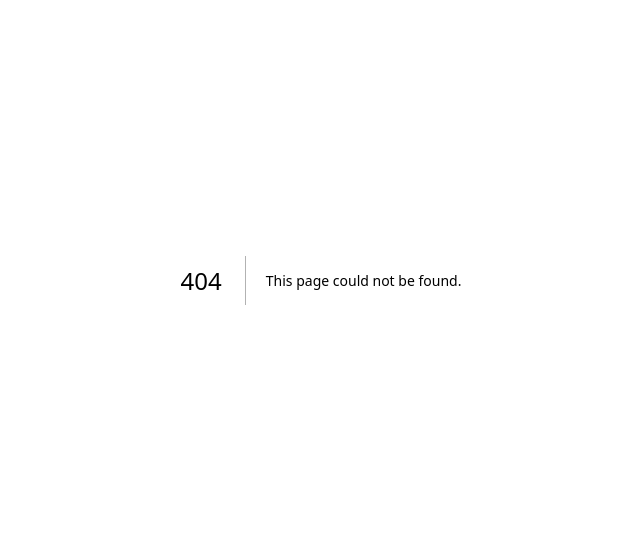
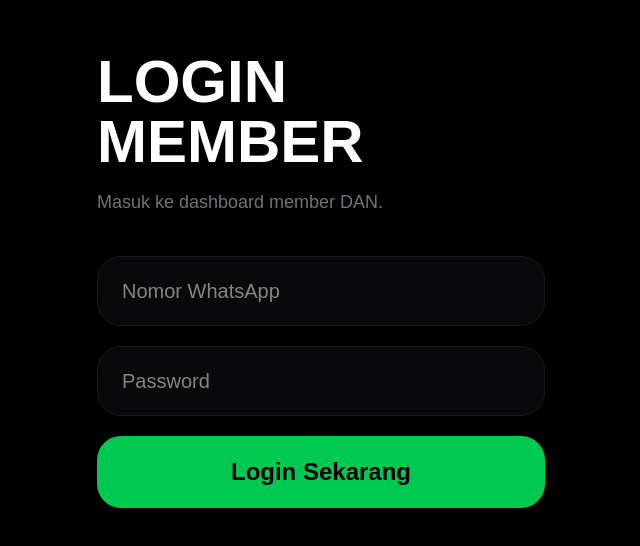
Before and after one commit to ibasnanna-sys/dan-app, a Next.js app: page /login in a window 1280 px wide. Before the commit this address had no page. Shown: the part 120-666 px from the top of the page, without its empty margins (319-959 px from the left). Built offline with nearby package versions, Linux system fonts and the light colour scheme; no server answers.

Commit message:
Create page.tsx

```diff
--- /dev/null
+++ b/src/app/login/page.tsx
@@ -0,0 +1,90 @@
+"use client";
+
+import { useState } from "react";
+import { useRouter } from "next/navigation";
+import { createClient } from "@supabase/supabase-js";
+
+const supabase = createClient(
+  process.env.NEXT_PUBLIC_SUPABASE_URL!,
+  process.env.NEXT_PUBLIC_SUPABASE_ANON_KEY!
+);
+
+export default function LoginPage() {
+  const router = useRouter();
+
+  const [whatsapp, setWhatsapp] = useState("");
+  const [password, setPassword] = useState("");
+  const [loading, setLoading] = useState(false);
+
+  const loginMember = async () => {
+    if (!whatsapp || !password) {
+      alert("Lengkapi data");
+      return;
+    }
+
+    setLoading(true);
+
+    const { data, error } = await supabase
+      .from("members")
+      .select("*")
+      .eq("whatsapp", whatsapp)
+      .eq("password", password)
+      .single();
+
+    setLoading(false);
+
+    if (error || !data) {
+      alert("Login gagal");
+      return;
+    }
+
+    localStorage.setItem("member", JSON.stringify(data));
+
+    router.push("/dashboard");
+  };
+
+  return (
+    <main className="min-h-screen bg-black text-white px-6 py-10 flex items-center">
+      <div className="w-full max-w-md mx-auto">
+
+        <h1 className="text-6xl font-bold leading-none mb-4">
+          LOGIN
+          <br />
+          MEMBER
+        </h1>
+
+        <p className="text-zinc-500 text-lg mb-10">
+          Masuk ke dashboard member DAN.
+        </p>
+
+        <div className="space-y-5">
+
+          <input
+            type="text"
+            placeholder="Nomor WhatsApp"
+            value={whatsapp}
+            onChange={(e) => setWhatsapp(e.target.value)}
+            className="w-full bg-zinc-950 border border-zinc-900 rounded-3xl px-6 py-5 text-xl outline-none"
+          />
+
+          <input
+            type="password"
+            placeholder="Password"
+            value={password}
+            onChange={(e) => setPassword(e.target.value)}
+            className="w-full bg-zinc-950 border border-zinc-900 rounded-3xl px-6 py-5 text-xl outline-none"
+          />
+
+          <button
+            onClick={loginMember}
+            disabled={loading}
+            className="w-full bg-green-500 text-black font-bold rounded-3xl py-5 text-2xl"
+          >
+            {loading ? "Memproses..." : "Login Sekarang"}
+          </button>
+
+        </div>
+      </div>
+    </main>
+  );
+}
```
